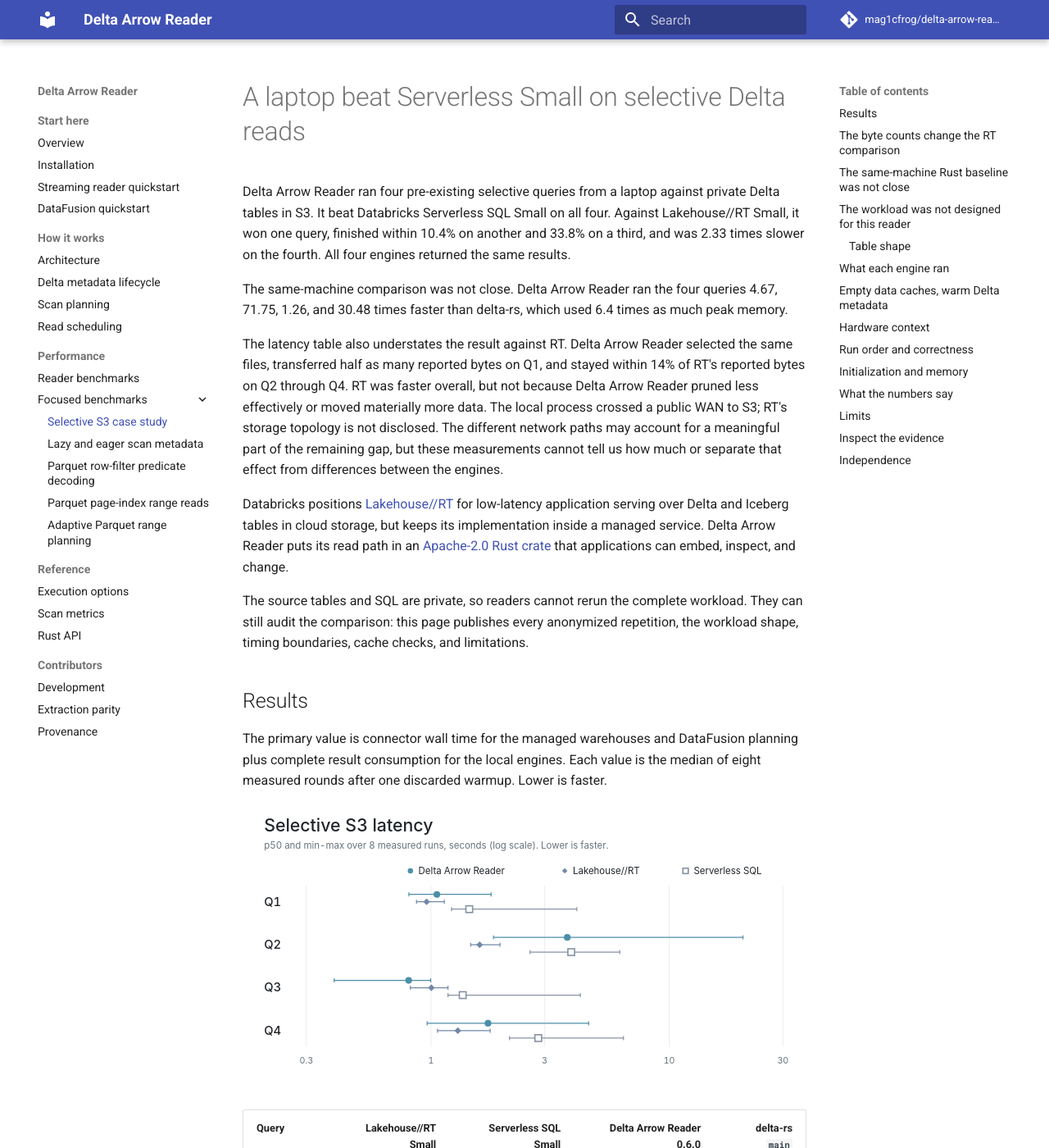
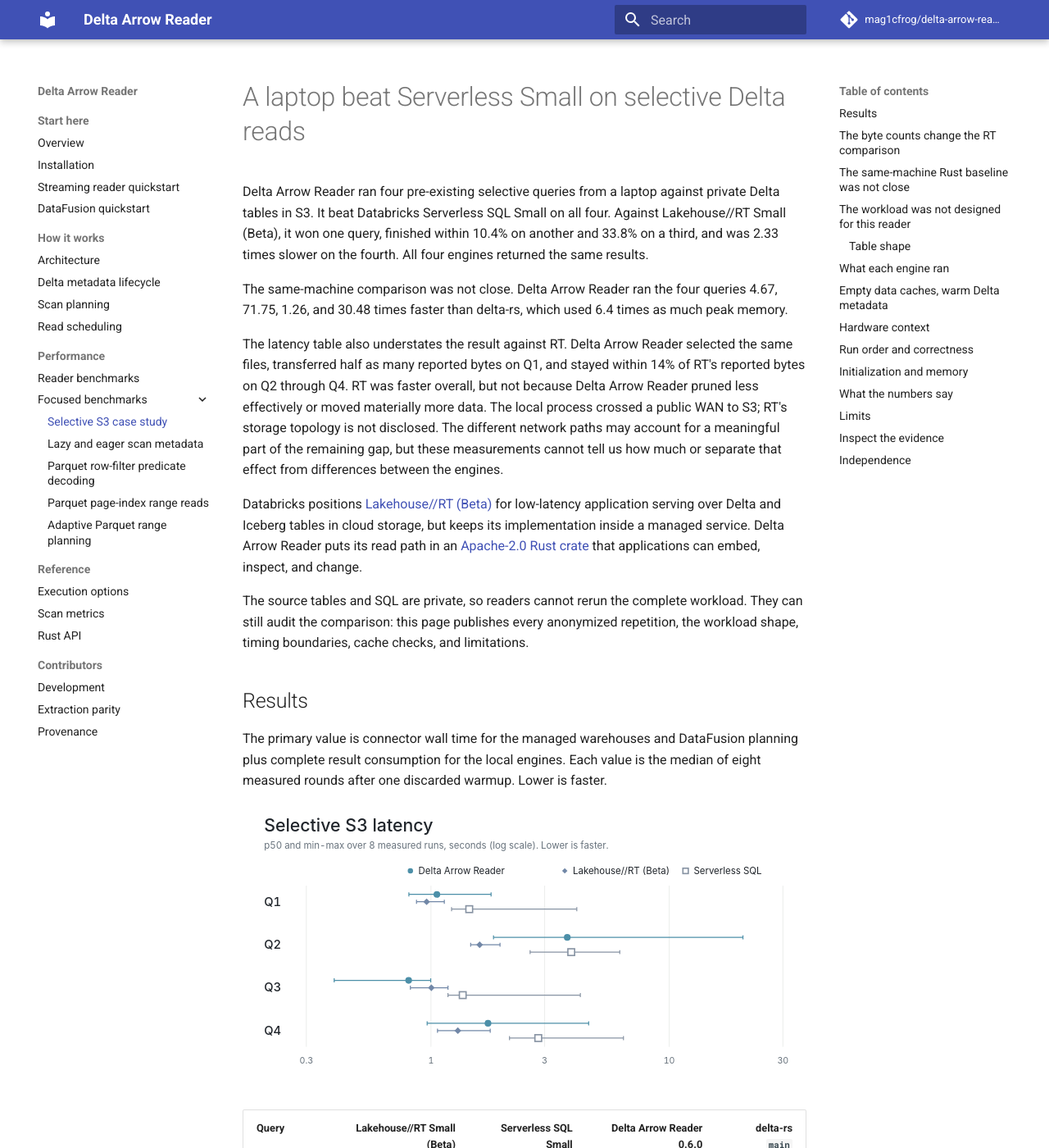
Before and after one commit to mag1cfrog/delta-arrow-reader, an MkDocs documentation site: the page built from docs/content/benchmarks/selective-s3.md, in a window 1280 px wide and 1400 px high. Shown: the whole window at 82% size. Built offline with MkDocs 1.6.1 and Material for MkDocs 9.7.7, drawn with Linux system fonts in a browser that asks for light colours; comment, search, counter and statistics services are not loaded; some of the changed text lies outside the part shown.

Commit message:
docs: label Lakehouse RT benchmark comparisons as Beta
Label Lakehouse//RT as Beta consistently across benchmark documentation and generated charts.

```diff
--- a/docs/content/benchmarks/selective-s3.md
+++ b/docs/content/benchmarks/selective-s3.md
@@ -2,9 +2,9 @@
 
 Delta Arrow Reader ran four pre-existing selective queries from a laptop
 against private Delta tables in S3. It beat Databricks Serverless SQL Small on
-all four. Against Lakehouse//RT Small, it won one query, finished within 10.4%
-on another and 33.8% on a third, and was 2.33 times slower on the fourth. All
-four engines returned the same results.
+all four. Against Lakehouse//RT Small (Beta), it won one query, finished within
+10.4% on another and 33.8% on a third, and was 2.33 times slower on the fourth.
+All four engines returned the same results.
 
 The same-machine comparison was not close. Delta Arrow Reader ran the four
 queries 4.67, 71.75, 1.26, and 30.48 times faster than delta-rs, which used 6.4
@@ -20,7 +20,7 @@ a meaningful part of the remaining gap, but these measurements cannot tell us
 how much or separate that effect from differences between the engines.
 
 Databricks positions
-[Lakehouse//RT](https://docs.databricks.com/aws/en/compute/sql-warehouse/real-time)
+[Lakehouse//RT (Beta)](https://docs.databricks.com/aws/en/compute/sql-warehouse/real-time)
 for low-latency application serving over Delta and Iceberg tables in cloud
 storage, but keeps its implementation inside a managed service. Delta Arrow
 Reader puts its read path in an
@@ -42,10 +42,10 @@ Lower is faster.
 <picture>
   <source media="(prefers-color-scheme: dark)" srcset="https://raw.githubusercontent.com/mag1cfrog/delta-arrow-reader/main/docs/content/assets/selective-s3-wall-dark.svg">
   <source media="(prefers-color-scheme: light)" srcset="https://raw.githubusercontent.com/mag1cfrog/delta-arrow-reader/main/docs/content/assets/selective-s3-wall-light.svg">
-  <img alt="Wall-time comparison for four selective S3 queries across Lakehouse RT Small, Serverless SQL Small, and Delta Arrow Reader. Each row shows the median and measured range on a logarithmic scale." src="https://raw.githubusercontent.com/mag1cfrog/delta-arrow-reader/main/docs/content/assets/selective-s3-wall-light.svg">
+  <img alt="Wall-time comparison for four selective S3 queries across Lakehouse RT Small (Beta), Serverless SQL Small, and Delta Arrow Reader. Each row shows the median and measured range on a logarithmic scale." src="https://raw.githubusercontent.com/mag1cfrog/delta-arrow-reader/main/docs/content/assets/selective-s3-wall-light.svg">
 </picture>
 
-| Query | Lakehouse//RT Small | Serverless SQL Small | Delta Arrow Reader 0.6.0 | delta-rs `main` |
+| Query | Lakehouse//RT Small (Beta) | Serverless SQL Small | Delta Arrow Reader 0.6.0 | delta-rs `main` |
 | --- | ---: | ---: | ---: | ---: |
 | Q1 | **0.959 s** | 1.448 s | 1.059 s | 4.950 s |
 | Q2 | **1.601 s** | 3.880 s | 3.733 s | 267.860 s |
@@ -73,10 +73,10 @@ storage work. The scan counters rule out that simple explanation:
 <picture>
   <source media="(prefers-color-scheme: dark)" srcset="https://raw.githubusercontent.com/mag1cfrog/delta-arrow-reader/main/docs/content/assets/selective-s3-remote-bytes-dark.svg">
   <source media="(prefers-color-scheme: light)" srcset="https://raw.githubusercontent.com/mag1cfrog/delta-arrow-reader/main/docs/content/assets/selective-s3-remote-bytes-light.svg">
-  <img alt="Median reported remote bytes for four selective S3 queries across Delta Arrow Reader, Lakehouse RT, and Serverless SQL. Delta Arrow Reader reports fewer bytes than Serverless SQL on every query, half as many bytes as Lakehouse RT on Q1, and similar amounts on Q2 through Q4." src="https://raw.githubusercontent.com/mag1cfrog/delta-arrow-reader/main/docs/content/assets/selective-s3-remote-bytes-light.svg">
+  <img alt="Median reported remote bytes for four selective S3 queries across Delta Arrow Reader, Lakehouse RT (Beta), and Serverless SQL. Delta Arrow Reader reports fewer bytes than Serverless SQL on every query, half as many bytes as Lakehouse RT on Q1, and similar amounts on Q2 through Q4." src="https://raw.githubusercontent.com/mag1cfrog/delta-arrow-reader/main/docs/content/assets/selective-s3-remote-bytes-light.svg">
 </picture>
 
-| Query | Delta Arrow Reader | Lakehouse//RT | Serverless SQL | DAR vs RT | DAR vs Serverless |
+| Query | Delta Arrow Reader | Lakehouse//RT (Beta) | Serverless SQL | DAR vs RT | DAR vs Serverless |
 | --- | ---: | ---: | ---: | ---: | ---: |
 | Q1 | **8.436 MiB** | 17.681 MiB | 19.049 MiB | **52.3% less** | **55.7% less** |
 | Q2 | 23.459 MiB | **22.700 MiB** | 25.082 MiB | 3.3% more | **6.5% less** |
@@ -188,7 +188,7 @@ with roughly 200 GiB of active data.
 
 | Engine | Version | Execution location | Query timer |
 | --- | --- | --- | --- |
-| Lakehouse//RT | Small (Beta), one cluster, Photon enabled | Databricks managed | SQL Connector `execute` through complete `fetchall` |
+| Lakehouse//RT (Beta) | Small, one cluster, Photon enabled | Databricks managed | SQL Connector `execute` through complete `fetchall` |
 | Serverless SQL | Small, one cluster, Photon enabled | Databricks managed | SQL Connector `execute` through complete `fetchall` |
 | Delta Arrow Reader | 0.6.0, DataFusion 54.1.0, Arrow/Parquet 58.4.0 | Local WSL2 process | DataFusion planning through complete stream consumption |
 | delta-rs | `365fd2c`, DataFusion 55.0.0, Arrow/Parquet 59.2.0 | Local WSL2 process | DataFusion planning through complete stream consumption |
```
Also changed, not shown: docs/content/benchmarks.md (+2 -2 lines), README.md, docs/content/assets/selective-s3-readme-dark.svg, docs/content/assets/selective-s3-readme-light.svg, docs/content/assets/selective-s3-remote-bytes-dark.svg, docs/content/assets/selective-s3-remote-bytes-light.svg, docs/content/assets/selective-s3-wall-dark.svg, docs/content/assets/selective-s3-wall-light.svg, 1 other file.
